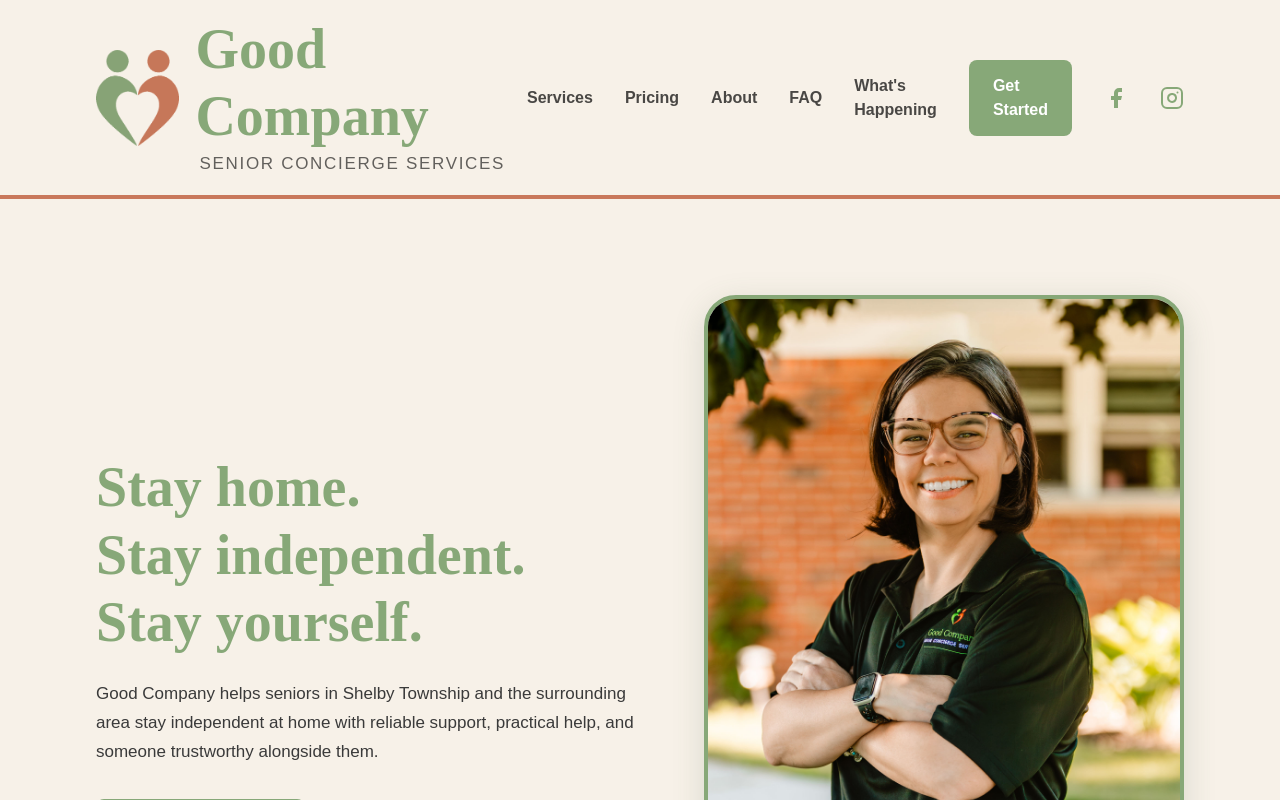
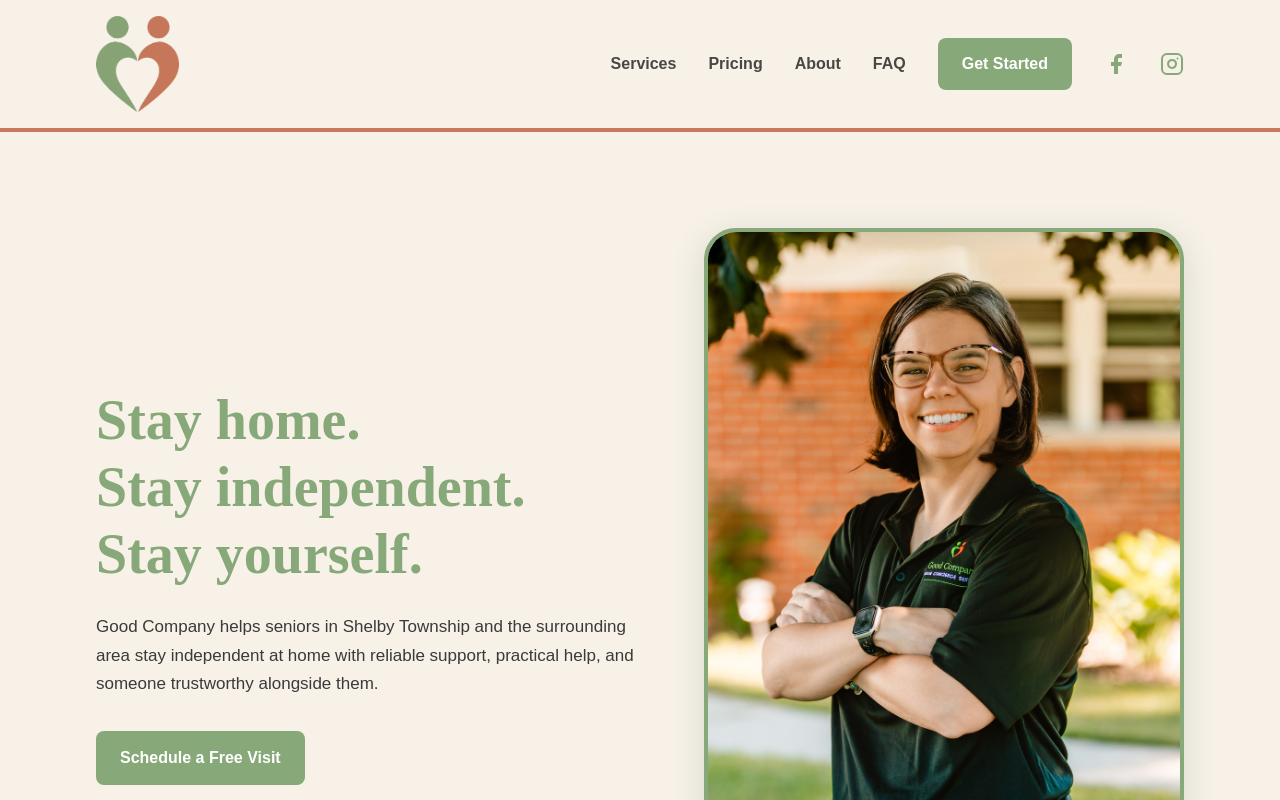
Before and after one commit to GoodCompanySCS/goodcompany-scs, a Next.js app: page / in a window 1280 px wide. Shown: the top 800 px of the page. Built offline with nearby package versions, Linux system fonts and the light colour scheme.

Commit message:
Update layout.tsx

```diff
--- a/app/layout.tsx
+++ b/app/layout.tsx
@@ -79,10 +79,6 @@ function Header() {
                 alt="Good Company Logo"
                 className="h-16 md:h-24 w-auto"
               />
-              <div>
-                <h1 className="text-xl md:text-2xl font-bold" style={{ fontFamily: "Fraunces", color: "#87A878" }}>Good Company</h1>
-                <p className="text-xs tracking-widest" style={{ color: "#000000", opacity: 0.6, paddingLeft: "4px" }}>SENIOR CONCIERGE SERVICES</p>
-              </div>
             </div>
           </a>
           <nav className="flex gap-4 md:gap-8 items-center">
@@ -97,9 +93,6 @@ function Header() {
             </a>
             <a href="/faq" style={{ color: '#000000', opacity: 0.7 }} className="font-semibold hover:opacity-70 text-sm md:text-base">
               FAQ
-            </a>
-            <a href="/whats-happening" style={{ color: '#000000', opacity: 0.7 }} className="font-semibold hover:opacity-70 text-sm md:text-base">
-              What's Happening
             </a>
             <a href="/contact" className="btn-primary text-sm md:text-base">
               Get Started
```
